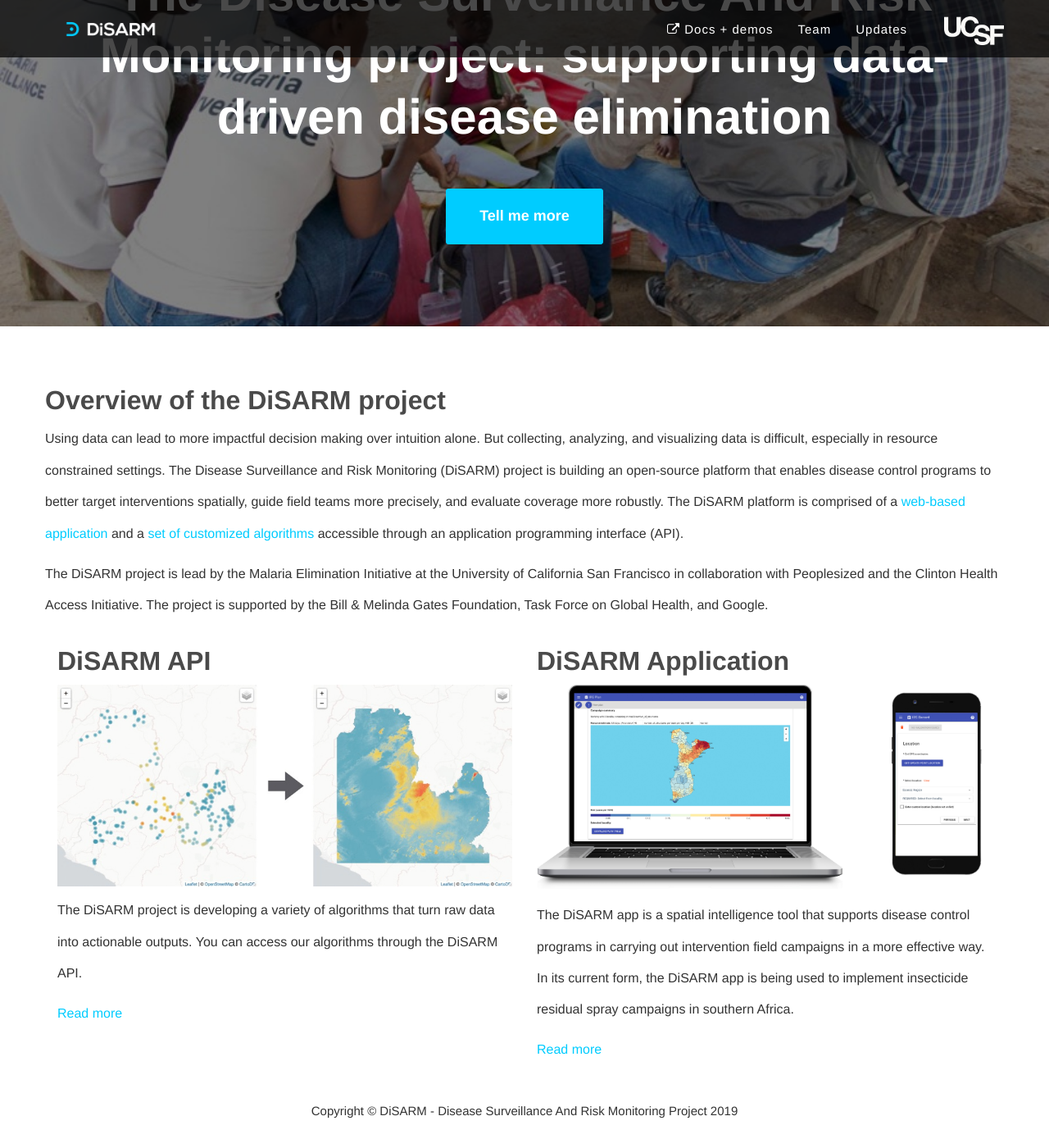
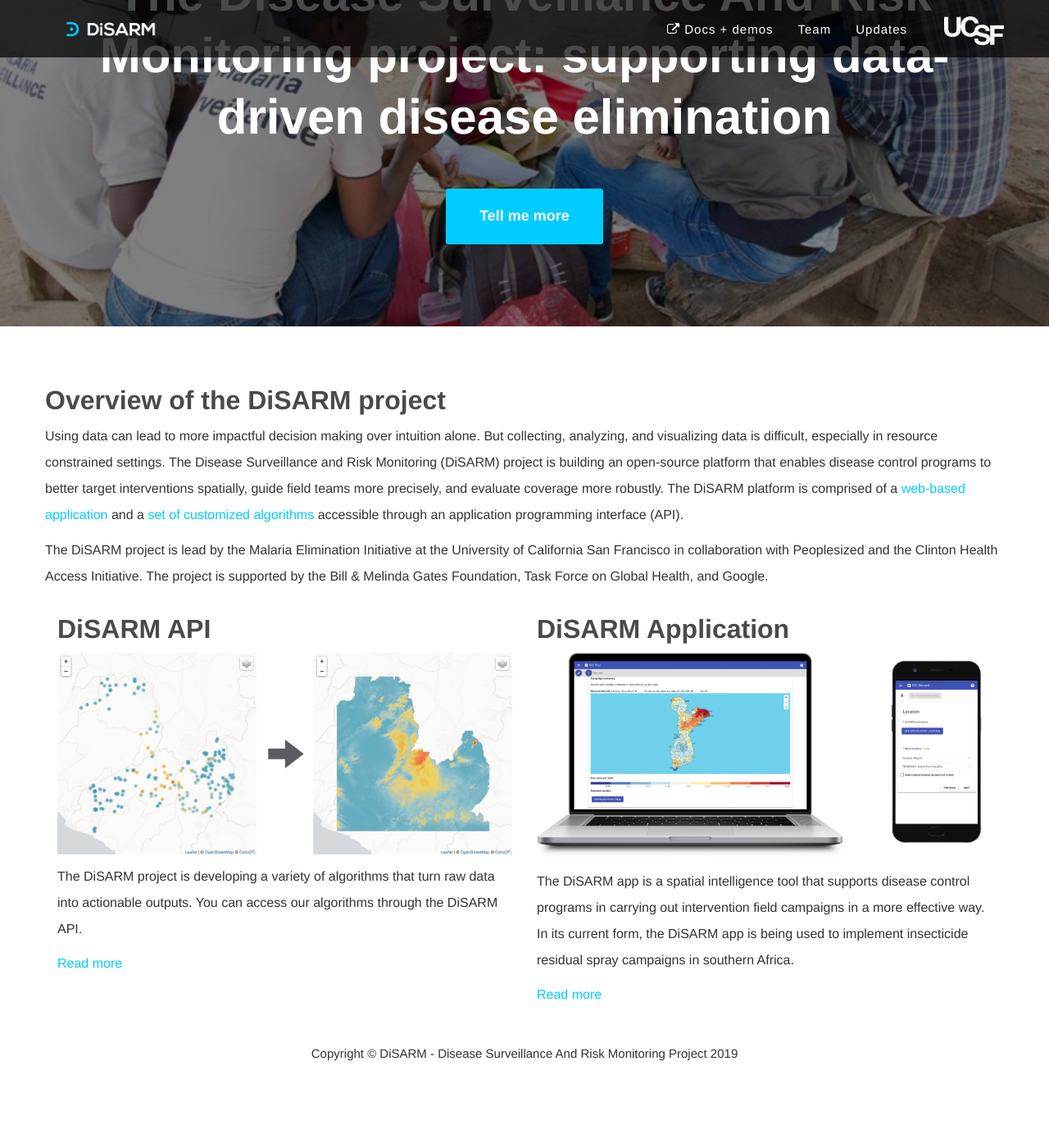
Before and after one commit to disarm-platform/disarm-website, a Jekyll site: the page built from index.html, in a window 1280 px wide and 1400 px high, scrolled down 245 px. Shown: the whole window at 82% size. Built offline with Jekyll 4.4.1, drawn with Linux system fonts in a browser that asks for light colours; some web fonts are replaced; after the commit the page ends 1575 px from its top, so only the background shows below that.

Commit message:
And again

```diff
--- a/_includes/css/custom.css
+++ b/_includes/css/custom.css
@@ -10,7 +10,7 @@
 }
 
 p {
-  line-height: 2.4em;
+  line-height: 2em;
   font-size: 16px;
 }
 
```
